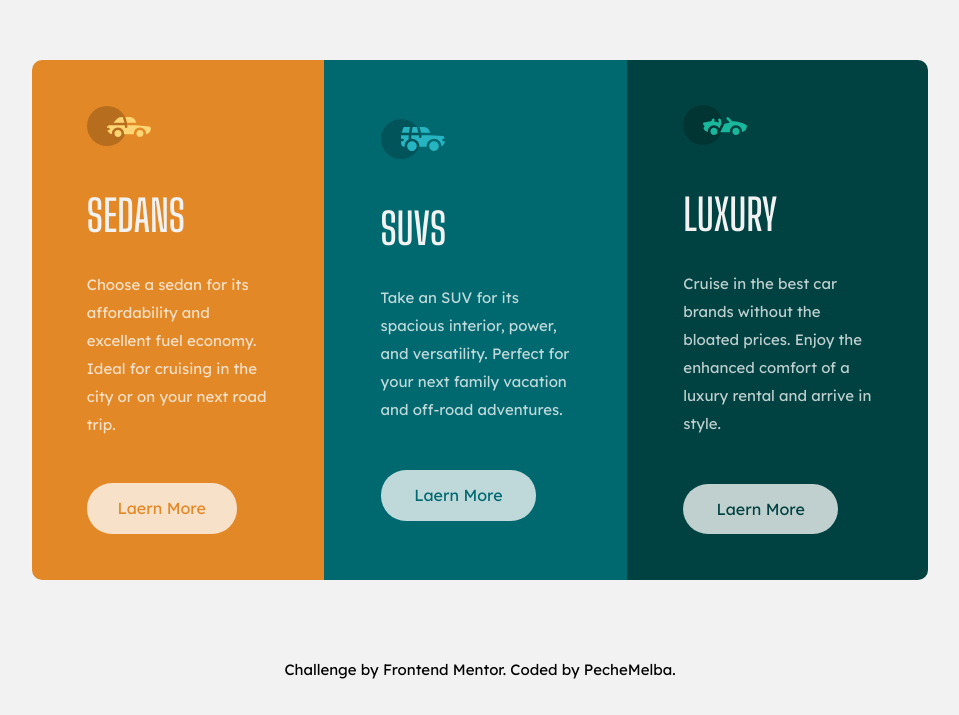
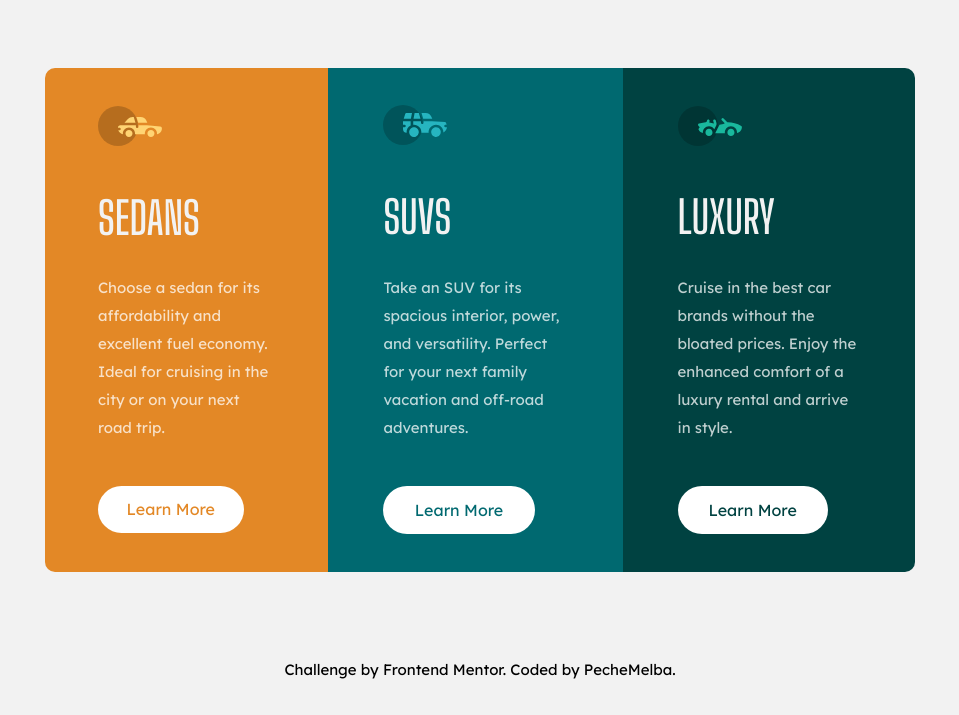
Before and after one commit to PecheMelba/3_column_preview_card_component, a plain HTML site: page index.html in a window 1280 px wide. Shown: the part 101-816 px from the top of the page, without its empty margins (168-1127 px from the left). Drawn offline with Linux system fonts and the light colour scheme.

Commit message:
corrected link color, link text and reduced size of section to fit better with original desing.

```diff
--- a/index.html
+++ b/index.html
@@ -17,7 +17,7 @@
       <h1>Sedans</h1>
       <p>Choose a sedan for its affordability and excellent fuel economy. Ideal for cruising in the city
         or on your next road trip.</p>
-      <a  id="a1" href="#">Laern More</a>
+      <a  id="a1" href="#">Learn More</a>
     </article>
 
     <article id="article2">
@@ -25,7 +25,7 @@
       <h1>SUVs</h1>
       <p>Take an SUV for its spacious interior, power, and versatility. Perfect for your next family vacation
         and off-road adventures.</p>
-      <a id="a2" href="#">Laern More</a>
+      <a id="a2" href="#">Learn More</a>
     </article>
 
     <article id="article3">
@@ -33,7 +33,7 @@
       <h1>Luxury</h1>
       <p>Cruise in the best car brands without the bloated prices. Enjoy the enhanced comfort of a luxury
         rental and arrive in style.</p>
-      <a id="a3" href="#">Laern More</a>
+      <a id="a3" href="#">Learn More</a>
     </article>
   </section>
 
--- a/style.css
+++ b/style.css
@@ -38,9 +38,9 @@ section
     justify-content: center;
     align-items: center;
 
-    width: 70%;
+    width: 68%;
     min-width: 640px;
-    height: 65%;
+    height: 63%;
     min-height: 500px;
 
     margin-top: 2%;
@@ -72,7 +72,7 @@ h1
     color: hsl(0, 0%, 95%);
     font-family: "Big_Shoulders_Display";
 
-    font-size: 2.7em;
+    font-size: 2.8em;
     text-transform: uppercase;
     font-weight: 400;
 
@@ -92,13 +92,13 @@ p
 
 a
 {
-    background-color: hsla(0, 0%, 100%, 0.75);
+    background-color: hsla(0, 0%, 100%, 1);
     border: 2px solid hsla(0, 0%, 100%, 0);
     border-radius: 25px;
     font-family: "Lexend_Deca";
     text-decoration: none;
 
-    height: 9%;
+    height: 8.7%;
     width: 50%;
     align-self: flex-start;
     margin-left: 18.75%;
```
